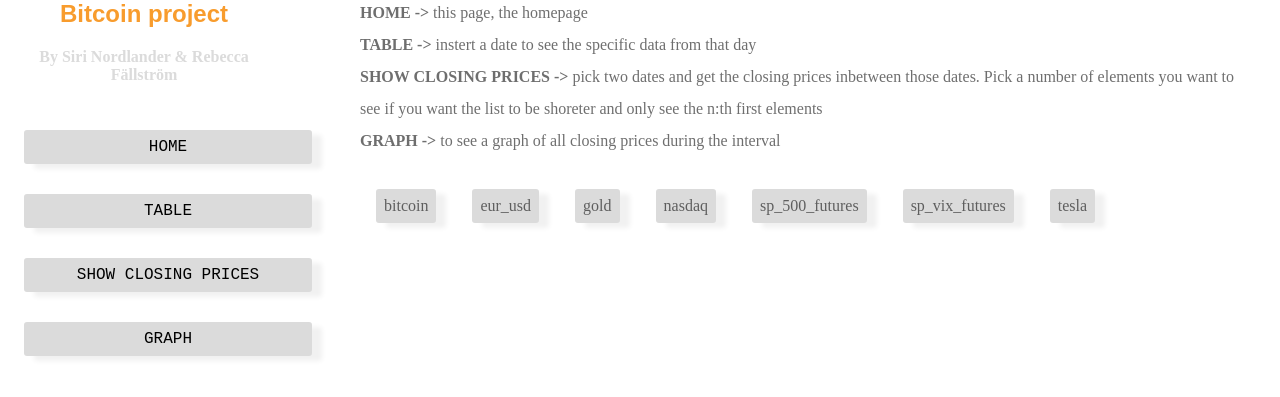
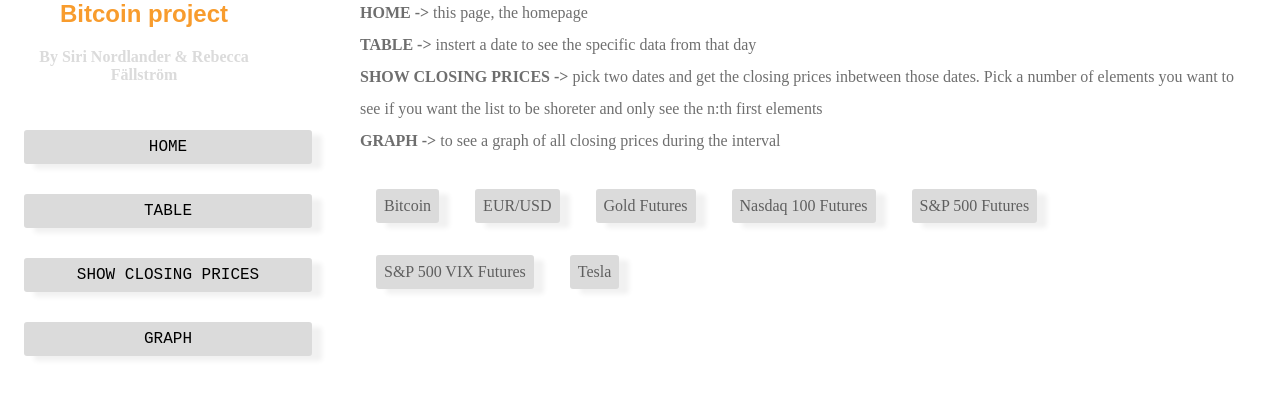
Before and after one commit to rebfal/bitcoin_data_website, a Flask app: page / in a window 1280 px wide. Shown: the part 261-658 px from the top of the page. Run offline with Flask 2, Linux system fonts and the light colour scheme; parts of the project's set-up code (start-up, migrations or seed data) failed here and were passed over.

Commit message:
all market buttons

```diff
--- a/app/routes.py
+++ b/app/routes.py
@@ -24,19 +24,19 @@
 def home():
     if request.method  == 'POST':
         global choosenmarket
-        if request.form['choose_market'] == 'bitcoin':
+        if request.form['choose_market'] == 'Bitcoin':
             choosenmarket = market_dict['bitcoin']
-        if request.form['choose_market'] == 'eur_usd':
+        if request.form['choose_market'] == 'EUR/USD':
             choosenmarket = market_dict['eur_usd']
-        if request.form['choose_market'] == 'gold':
+        if request.form['choose_market'] == 'Gold Futures':
             choosenmarket = market_dict['gold']
-        if request.form['choose_market'] == 'nasdaq':
+        if request.form['choose_market'] == 'Nasdaq 100 Futures':
             choosenmarket = market_dict['nasdaq']
-        if request.form['choose_market'] == 'sp_500_futures':
+        if request.form['choose_market'] == 'S&P 500 Futures':
             choosenmarket = market_dict['sp_500_futures']
         if request.form['choose_market'] == 'sp_vix_futures':
-            choosenmarket = market_dict['sp_vix_futures']
-        if request.form['choose_market'] == 'tesla':
+            choosenmarket = market_dict['S&P 500 VIX Futures']
+        if request.form['choose_market'] == 'Tesla':
             choosenmarket = market_dict['tesla']
 
     return render_template('index.html')
--- a/app/templates/index.html
+++ b/app/templates/index.html
@@ -37,13 +37,13 @@
                 </p>
                 <div>
                     <form method='post' action='/'>
-                        <input type='submit' name='choose_market' value='bitcoin'>
-                        <input type='submit' name='choose_market' value='eur_usd'>
-                        <input type='submit' name='choose_market' value='gold'>
-                        <input type='submit' name='choose_market' value='nasdaq'>
-                        <input type='submit' name='choose_market' value='sp_500_futures'>
-                        <input type='submit' name='choose_market' value='sp_vix_futures'>
-                        <input type='submit' name='choose_market' value='tesla'>
+                        <input type='submit' name='choose_market' value='Bitcoin'>
+                        <input type='submit' name='choose_market' value='EUR/USD'>
+                        <input type='submit' name='choose_market' value='Gold Futures'>
+                        <input type='submit' name='choose_market' value='Nasdaq 100 Futures'>
+                        <input type='submit' name='choose_market' value='S&P 500 Futures'>
+                        <input type='submit' name='choose_market' value='S&P 500 VIX Futures'>
+                        <input type='submit' name='choose_market' value='Tesla'>
                     </form>
                 </div>
             </div>
```
Also changed, not shown: 1 other file.
